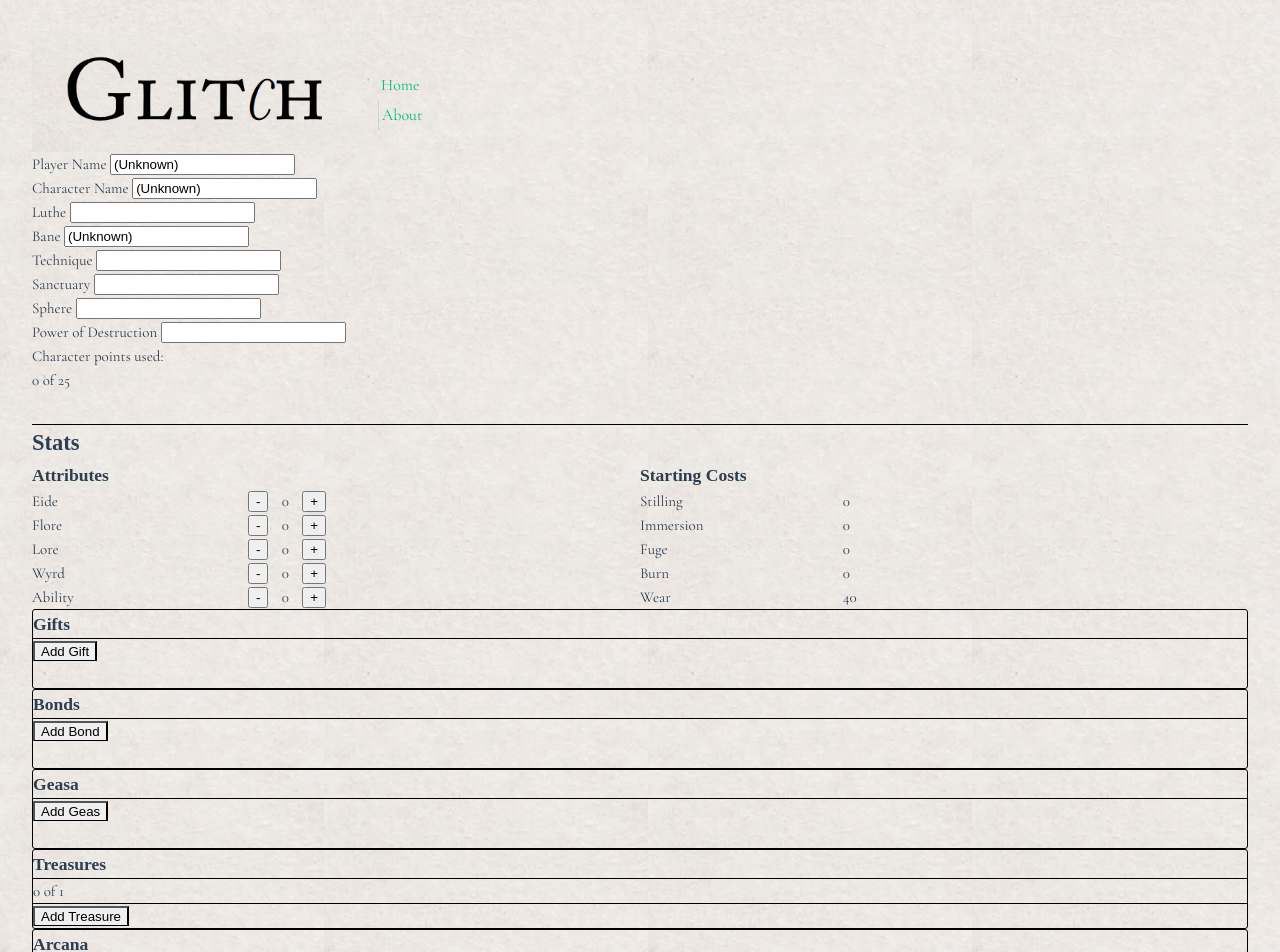
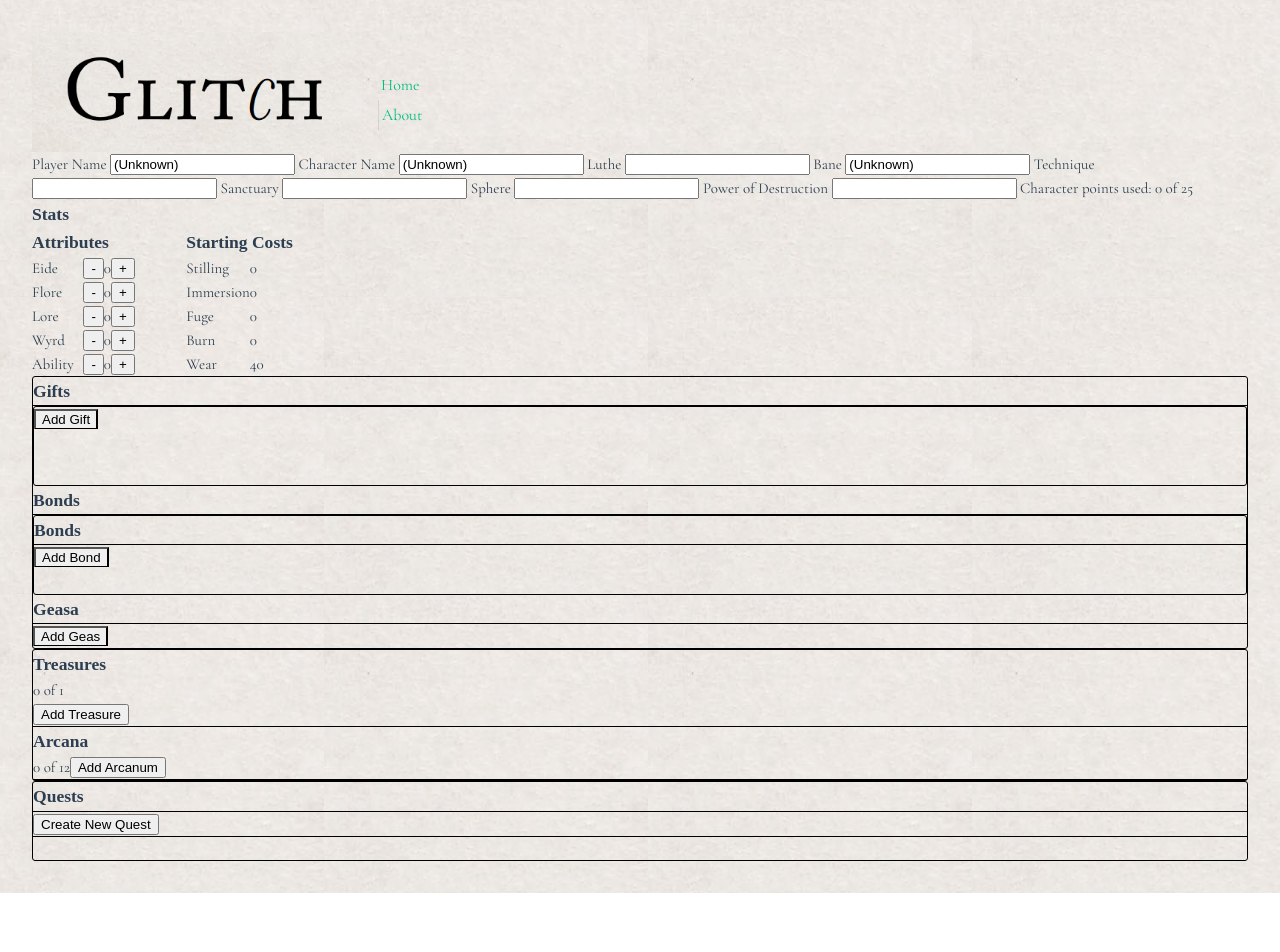
Before and after one commit to ariel215/glitch-online, a Vue app: page /character/new in a window 1280 px wide. Shown: the top 952 px of the page. After the commit the page ends 893 px from the top, so only its background shows below. Built offline with nearby package versions, Linux system fonts and the light colour scheme; a web font is replaced by a local one.

Commit message:
the character creator and the character sheet now use the same layout

```diff
--- a/src/views/CharacterBuilder.vue
+++ b/src/views/CharacterBuilder.vue
@@ -13,10 +13,12 @@ import {
   Gift,
   Quest,
   type Attribute,
+  type Cost,
   type Geas
 } from '@/types'
 import { ref, reactive, type Ref, computed } from 'vue'
 import { useRoute, useRouter } from 'vue-router'
+import CharacterSheetTemplate from './CharacterSheetTemplate.vue'
 const store = useAppStore()
 const router = useRouter()
 const route = useRoute()
@@ -117,13 +119,13 @@ function tickDown(attribute: Attribute) {
   }
 }
 const startingCosts = computed(() => {
-  let costs = {}
+  let costs = new Map<Cost, number>()
   for (let cost of COSTS) {
     if (cost === 'Wear') {
-      costs[cost] = 40
+      costs.set(cost, 40)
     } else {
       let attr = ATTRIBUTES[COSTS.indexOf(cost)]
-      costs[cost] = (attributes.get(attr) || 0) * 10
+      costs.set(cost, (attributes.get(attr) || 0) * 10)
     }
   }
   return costs
@@ -140,15 +142,16 @@ function newQuest() {
 }
 
 function setQuest(quest: Quest) {
-  character.quest = quest
+  character.quests.push(quest)
   editQuest.value = false
 }
 </script>
 
 <template>
-  <div class="info">
+  <CharacterSheetTemplate>
+    <template #character-info>
       <label>
-      Player Name <input type="text" id="character-name" v-model="character.playerName" />
+        Player Name <input type="text" id="player-name" v-model="character.playerName" />
       </label>
       <label>
         Character Name <input type="text" id="character-name" v-model="character.characterName" />
@@ -160,17 +163,11 @@ function setQuest(quest: Quest) {
       <label> Sphere <input type="text" v-model="character.sphere" /> </label>
       <label> Power of Destruction <input type="text" v-model="character.destruction" /> </label>
       <span> Character points used: </span> <span> {{ character.cp() }} of {{ CHARPT_MAX }}</span>
-  </div>
-  <h2>Stats</h2>
-  <div class="attributes-costs">
-    <div class="attributes">
+    </template>
+
+    <template #attributes>
       <h3>Attributes</h3>
-      <div
-        v-for="attribute of character?.attributes.keys()"
-        :key="attribute"
-        :class="attribute"
-        class="attribute"
-      >
+      <div v-for="(attribute, i) of ATTRIBUTES" :key="i" class="attribute">
         <span> {{ attribute }} </span>
         <div class="attribute-setter">
           <button @click="() => tickDown(attribute)">-</button>
@@ -179,16 +176,17 @@ function setQuest(quest: Quest) {
         </div>
         <span></span>
       </div>
-    </div>
-    <div class="costs">
+    </template>
+
+    <template #costs>
       <h3>Starting Costs</h3>
       <div v-for="cost of character?.costs.keys()" :key="cost" :class="cost" class="cost">
-        <span> {{ cost }} </span> <span> {{ startingCosts[cost] }} </span> <span></span>
+        <span> {{ cost }} </span> <span> {{ startingCosts.get(cost) }} </span> <span></span>
       </div>
-    </div>
-  </div>
+    </template>
+
+    <template #gifts>
       <div id="gifts" class="box-list">
-    <h3>Gifts</h3>
         <div v-for="(gift, index) in character?.gifts" :key="index">
           <GiftSummary :gift="gift" />
           <button type="button" @click="editGift(index)">Edit</button>
@@ -203,6 +201,9 @@ function setQuest(quest: Quest) {
           @close="resetEditor"
         ></EditGift>
       </div>
+    </template>
+
+    <template #bonds>
       <div id="bonds" class="box-list">
         <h3>Bonds</h3>
         <div v-for="(bond, i) in character?.bonds" :key="i">
@@ -212,21 +213,20 @@ function setQuest(quest: Quest) {
         </div>
         <button type="button" @click="newBond()">Add Bond</button>
       </div>
-  <div id="geasa" class="box-list">
-    <h3>Geasa</h3>
+    </template>
+    <template #geasa>
       <div v-for="geas in character?.geasa" :key="geas">
         <p>{{ geas }}</p>
       </div>
       <button type="button" @click="newGeas()">Add Geas</button>
-  </div>
       <EditGeas
         v-show="showGeasEditor"
         :geas="''"
         @update="addGeas"
         @close="() => (showGeasEditor = false)"
       ></EditGeas>
-  <div id="treasures" class="box-list">
-    <h3>Treasures</h3>
+    </template>
+    <template #treasures>
       <p>{{ character.treasures.length }} of {{ character.attributes.get('Flore') + 1 }}</p>
       <p v-for="(treasure, i) in character?.treasures" :key="i">{{ treasure }}</p>
       <button
@@ -236,17 +236,16 @@ function setQuest(quest: Quest) {
       >
         Add Treasure
       </button>
-  </div>
-  <div id="arcana" class="box-list">
-    <h3>Arcana</h3>
+    </template>
+
+    <template #arcana>
       <span id="arcana-count"> {{ character?.arcana.length }} of 12</span>
       <p v-for="(arcanum, i) in character?.arcana" :key="i">{{ arcanum }}</p>
       <button type="button" @click="newArcanum()" :disabled="character.arcana.length >= 12">
         Add Arcanum
       </button>
-  </div>
-  <div id="quests">
-    <h2>Quest</h2>
+    </template>
+    <template #quests>
       <div v-if="character.quests.length">
         <h4>{{ character.quests[0].name }}</h4>
         <button type="button" @click="() => (character.quests = [])">X</button>
@@ -257,51 +256,7 @@ function setQuest(quest: Quest) {
         </button>
       </div>
       <EditQuest v-show="editQuest" @close="editQuest = false" @update="setQuest" />
-  </div>
+    </template>
     <button type="button" :disabled="!characterComplete" @click="addCharacter()">OK</button>
+  </CharacterSheetTemplate>
 </template>
-
-<style lang="css" scoped>
-.info {
-  display: flex;
-  flex-direction: column;
-  padding-bottom: 2rem;
-  border-bottom: 1px solid black;
-}
-
-.attributes-costs {
-  display: grid;
-  grid-template-columns: 1fr 1fr;
-}
-
-.attributes {
-  display: flex;
-  flex-direction: column;
-}
-
-.attribute,
-.cost {
-  display: grid;
-  grid-template-columns: repeat(3, 1fr);
-}
-
-.attribute button {
-  margin-left: 1em;
-  margin-right: 1em;
-}
-
-.costs {
-  display: flex;
-  flex-direction: column;
-}
-
-.box-list {
-  border-radius: 3px;
-  border: 1px solid black;
-  min-height: 5rem;
-}
-
-.box-list > * {
-  border-bottom: 1px solid black;
-}
-</style>
--- /dev/null
+++ b/src/views/CharacterSheetTemplate.vue
@@ -0,0 +1,83 @@
+<template>
+  <div id="character-info">
+    <slot name="character-info"> </slot>
+  </div>
+  <div id="character-stats">
+    <h3>Stats</h3>
+    <div id="attributes-costs">
+      <div id="attributes">
+        <slot name="attributes"></slot>
+      </div>
+      <div id="costs">
+        <slot name="costs"></slot>
+      </div>
+    </div>
+  </div>
+  <div id="character-features" class="box-list">
+    <h3>Gifts</h3>
+    <slot name="gifts"></slot>
+    <h3>Bonds</h3>
+    <slot name="bonds"></slot>
+    <h3>Geasa</h3>
+    <slot name="geasa"></slot>
+  </div>
+  <div id="treasures-arcana" class="box-list">
+    <div id="treasures">
+      <h3>Treasures</h3>
+      <slot name="treasures"></slot>
+    </div>
+    <div id="arcana">
+      <h3>Arcana</h3>
+      <slot name="arcana"></slot>
+    </div>
+  </div>
+  <div id="character-quests" class="box-list">
+    <h3>Quests</h3>
+    <slot name="quests"></slot>
+  </div>
+</template>
+
+<style lang="css">
+#attributes-costs {
+  display: flex;
+  flex-direction: row;
+}
+
+#charater-info {
+  display: flex;
+  flex-direction: column;
+  padding-bottom: 2rem;
+  border-bottom: 1px solid black;
+}
+
+#attributes-costs {
+  display: flex;
+  flex-direction: row;
+}
+.box-list {
+  border-radius: 3px;
+  border: 1px solid black;
+  min-height: 5rem;
+}
+
+.box-list > * {
+  border-bottom: 1px solid black;
+}
+
+#attributes,
+#costs {
+  display: flex;
+  flex-direction: column;
+}
+
+.attribute,
+.cost {
+  display: grid;
+  grid-template-columns: repeat(3, 1fr);
+}
+
+#attribute button {
+  margin-left: 1em;
+  margin-right: 1em;
+}
+</style>
```
Also changed, not shown: src/views/CharacterSheet.vue (+67 -64 lines). Lines whose indentation alone changed are shown as unchanged.
